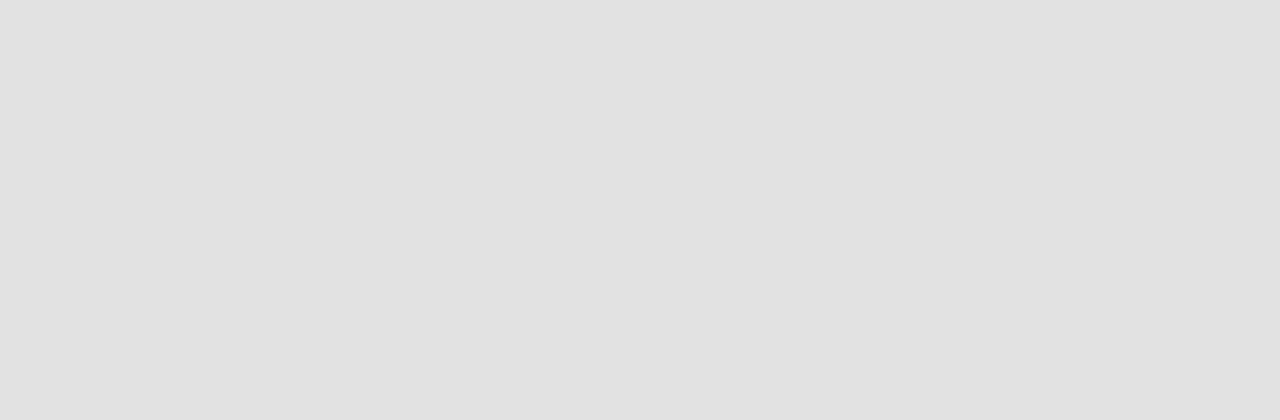
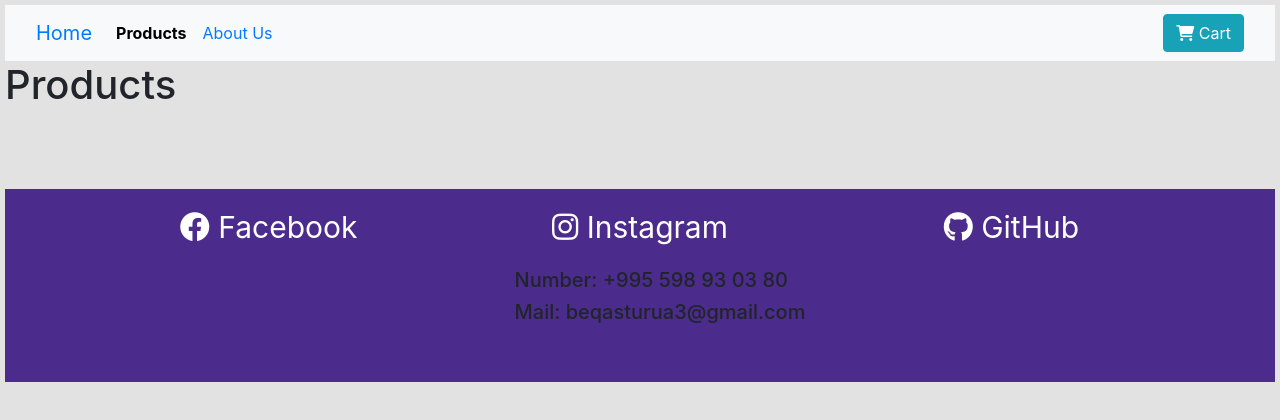
Before and after one commit to bekasturua/Shoping-site-React-GeoLab, a React (Create React App) app: page /prod in a window 1280 px wide. Before the commit this address had no page. Shown: the top 420 px of the page. Built offline with nearby package versions, Linux system fonts and the light colour scheme.

Commit message:
added about us and products page file and active

```diff
--- a/src/App.js
+++ b/src/App.js
@@ -3,6 +3,8 @@ import { BrowserRouter, Route, Routes } from "react-router-dom";
 import "./App.css";
 import Home from "./pages/Home";
 import Product from "./pages/Product";
+import About from "./pages/about";
+import Prod from "./pages/prod";
 
 const queryClient = new QueryClient();
 
@@ -13,6 +15,8 @@ function App() {
         <Routes>
           <Route path="/" element={<Home />} />
           <Route path="/product/:productId" element={<Product />} />
+          <Route path="/about" element={<About />} />
+          <Route path="/prod" element={<Prod />} />
         </Routes>
       </BrowserRouter>
     </QueryClientProvider>
--- /dev/null
+++ b/src/pages/about.js
@@ -0,0 +1,9 @@
+import Page from "./pages";
+
+export default function About() {
+  return (
+    <Page>
+      <h1>About us</h1>
+    </Page>
+  );
+}
--- a/src/pages/pages.js
+++ b/src/pages/pages.js
@@ -1,4 +1,4 @@
-import { Link } from "react-router-dom";
+import { NavLink } from "react-router-dom";
 import "./pages.modules.css";
 
 export default function Page({ children }) {
@@ -18,27 +18,42 @@ export default function Page({ children }) {
             >
               <span className="navbar-toggler-icon" />
             </button>
-            <Link to="/" className="navbar-brand" href="#">
-              Home
-            </Link>
             <div className="collapse navbar-collapse" id="navbarTogglerDemo03">
               <ul className="navbar-nav me-auto mb-2 mb-lg-0">
                 <li className="nav-item">
-                  <Link to="/" className="nav-link active" aria-current="page">
-                    Products
-                  </Link>
+                  <NavLink
+                    to="/"
+                    className={({ isActive }) =>
+                      isActive ? "navbar-brand active" : "navbar-brand"
+                    }
+                    href="/"
+                  >
+                    Home
+                  </NavLink>
                 </li>
                 <li className="nav-item">
-                  <a className="nav-link" href="/">
+                  <NavLink
+                    to="/prod"
+                    className={({ isActive }) =>
+                      isActive ? "nav-link active" : "nav-link"
+                    }
+                    href="/"
+                  >
+                    Products
+                  </NavLink>
+                </li>
+                <li className="nav-item">
+                  <NavLink
+                    to="/about"
+                    className={({ isActive }) =>
+                      isActive ? "nav-link active" : "nav-link"
+                    }
+                    href="/"
+                  >
                     About Us
-                  </a>
+                  </NavLink>
                 </li>
               </ul>
-              <form className="d-flex" role="search">
-                <button className="btn btn-outline-success" type="submit">
-                  Search
-                </button>
-              </form>
             </div>
             <button type="button" className="btn btn-info">
               <i className="fa-solid fa-cart-shopping"></i> Cart
--- a/src/pages/pages.modules.css
+++ b/src/pages/pages.modules.css
@@ -54,3 +54,8 @@
     justify-content: center;
     margin: 18px;
 }
+
+.active {
+    color: black;
+    font-weight: bold;
+}
--- /dev/null
+++ b/src/pages/prod.js
@@ -0,0 +1,9 @@
+import Page from "./pages";
+
+export default function Prod() {
+  return (
+    <Page>
+      <h1>Products</h1>
+    </Page>
+  );
+}
```
